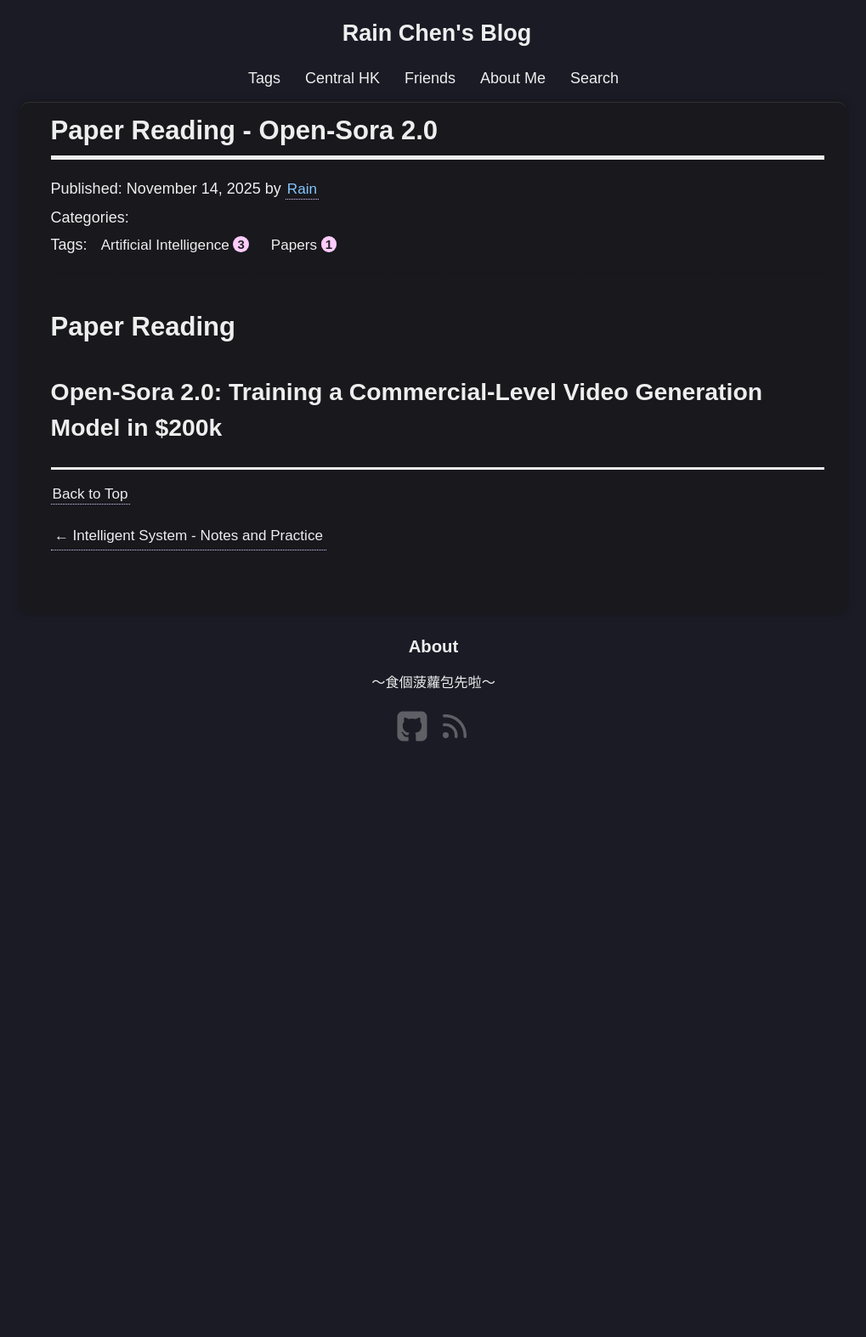
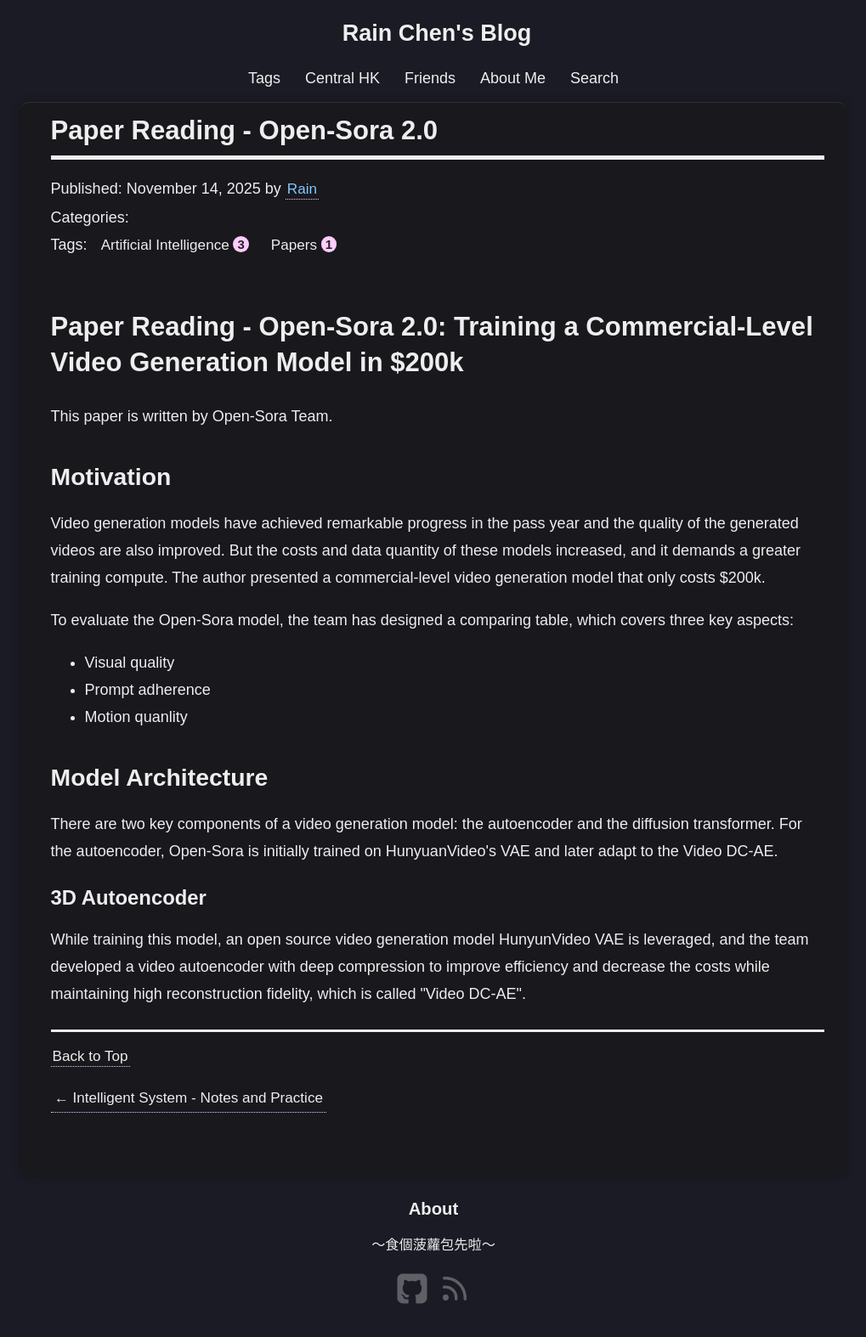
Before and after one commit to CongJyu/CongJyu.github.io, a Jekyll site: the page built from _posts/2025-11-14-Paper-OpenSora.md, in a window 1280 px wide. Shown: the whole page at 85% size, without its empty margins (130-1149 px from the left). Built offline with Jekyll 4.4.1, drawn with Linux system fonts in a browser that asks for light colours; some web fonts are replaced; comment, search, counter and statistics services are not loaded; before the commit the page ends 912 px from its top, so only the background shows below that.

Commit message:
update site

```diff
--- a/_posts/2025-11-14-Paper-OpenSora.md
+++ b/_posts/2025-11-14-Paper-OpenSora.md
@@ -8,6 +8,24 @@
 - Papers
 ---
 
-# Paper Reading
+# Paper Reading - Open-Sora 2.0: Training a Commercial-Level Video Generation Model in $200k
 
-## Open-Sora 2.0: Training a Commercial-Level Video Generation Model in $200k
+This paper is written by Open-Sora Team.
+
+## Motivation
+
+Video generation models have achieved remarkable progress in the pass year and the quality of the generated videos are also improved. But the costs and data quantity of these models increased, and it demands a greater training compute. The author presented a commercial-level video generation model that only costs $200k.
+
+To evaluate the Open-Sora model, the team has designed a comparing table, which covers three key aspects:
+
+- Visual quality
+- Prompt adherence
+- Motion quanlity
+
+## Model Architecture
+
+There are two key components of a video generation model: the autoencoder and the diffusion transformer. For the autoencoder, Open-Sora is initially trained on HunyuanVideo's VAE and later adapt to the Video DC-AE.
+
+### 3D Autoencoder
+
+While training this model, an open source video generation model HunyunVideo VAE is leveraged, and the team developed a video autoencoder with deep compression to improve efficiency and decrease the costs while maintaining high reconstruction fidelity, which is called "Video DC-AE".
```
Also changed, not shown: 14 other files.
